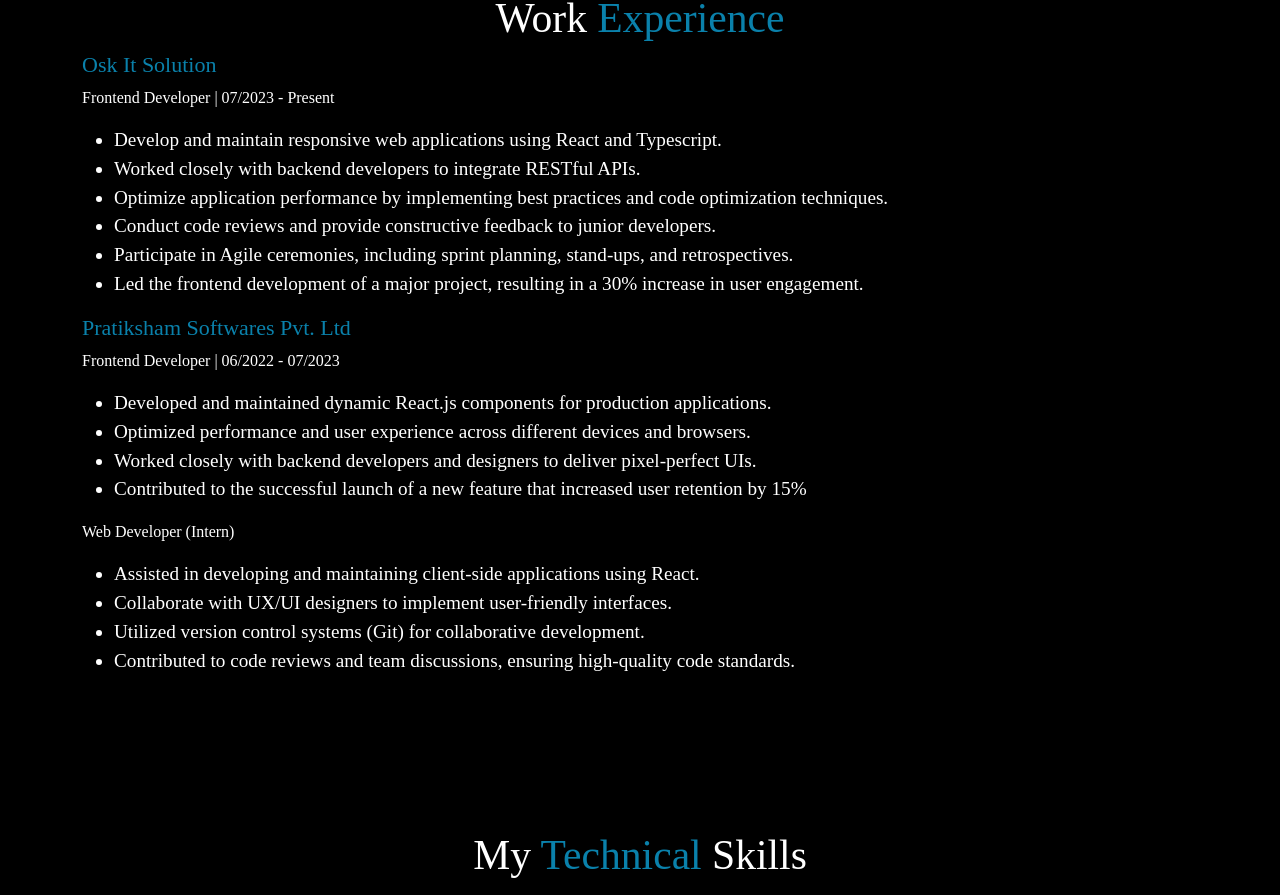
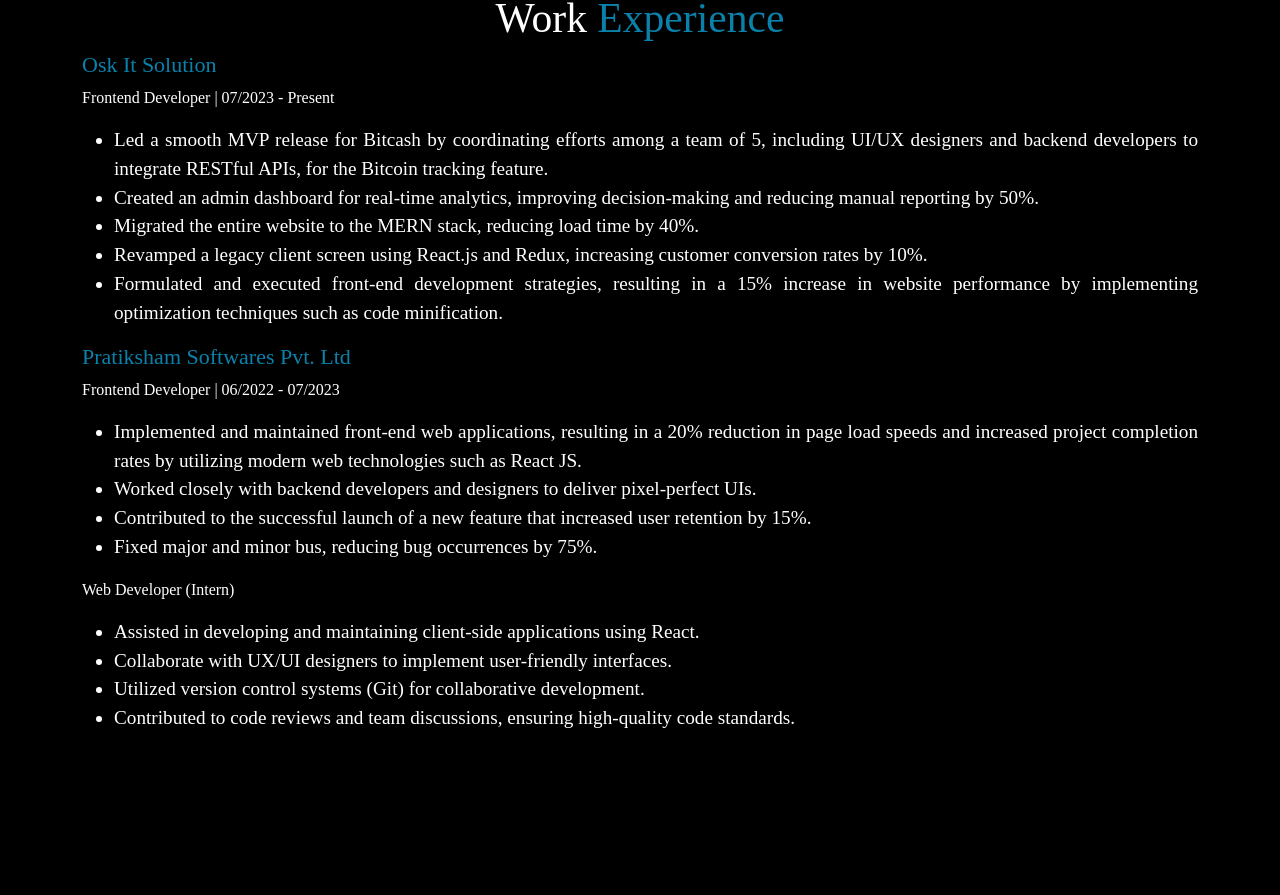
Before and after one commit to Rushikesh7997/Rushikesh-Pardhikar-Portfolio, a React (Create React App) app: page / in a window 1280 px wide. Shown: the part 1314-2209 px from the top of the page. Built offline with nearby package versions, Linux system fonts and the light colour scheme.

Commit message:
update work experience

```diff
--- a/src/Components/SelfIntro/SelfIntro.js
+++ b/src/Components/SelfIntro/SelfIntro.js
@@ -32,12 +32,14 @@
             <p style={{textAlign:"left"}}>Frontend Developer | 07/2023 - Present</p>
             <p className="home-about-body" style={{paddingTop:0}}>
               <ul>
-                <li>Develop and maintain responsive web applications using React and Typescript.</li>
-                <li>Worked closely with backend developers to integrate RESTful APIs.</li>
-                <li>Optimize application performance by implementing best practices and code optimization techniques.</li>
-                <li>Conduct code reviews and provide constructive feedback to junior developers.</li>
-                <li>Participate in Agile ceremonies, including sprint planning, stand-ups, and retrospectives.</li>
-                <li>Led the frontend development of a major project, resulting in a 30% increase in user engagement.</li>
+                <li>Led a smooth MVP release for Bitcash by coordinating efforts among a team of 5, including UI/UX
+                    designers and backend developers to integrate RESTful APIs, for the Bitcoin tracking feature.</li>
+                <li>Created an admin dashboard for real-time analytics, improving decision-making and reducing manual
+                    reporting by 50%.</li>
+                <li>Migrated the entire website to the MERN stack, reducing load time by 40%.</li>
+                <li>Revamped a legacy client screen using React.js and Redux, increasing customer conversion rates by 10%.</li>
+                <li>Formulated and executed front-end development strategies, resulting in a 15% increase in website
+                    performance by implementing optimization techniques such as code minification.</li>
               </ul>
             </p>
 
@@ -45,10 +47,11 @@
             <p style={{textAlign:"left"}}>Frontend Developer | 06/2022 - 07/2023</p>
             <p className="home-about-body" style={{paddingTop:0}}>
               <ul>
-                <li>Developed and maintained dynamic React.js components for production applications.</li>
-                <li>Optimized performance and user experience across different devices and browsers.</li>
+                <li>Implemented and maintained front-end web applications, resulting in a 20% reduction in page load speeds
+ and increased project completion rates by utilizing modern web technologies such as React JS.</li>
                 <li>Worked closely with backend developers and designers to deliver pixel-perfect UIs.</li>
-                <li>Contributed to the successful launch of a new feature that increased user retention by 15%</li>
+                <li>Contributed to the successful launch of a new feature that increased user retention by 15%.</li>
+                <li>Fixed major and minor bus, reducing bug occurrences by 75%.</li>
               </ul>
             </p>
             <p style={{textAlign:"left"}}>Web Developer (Intern)</p>
```
